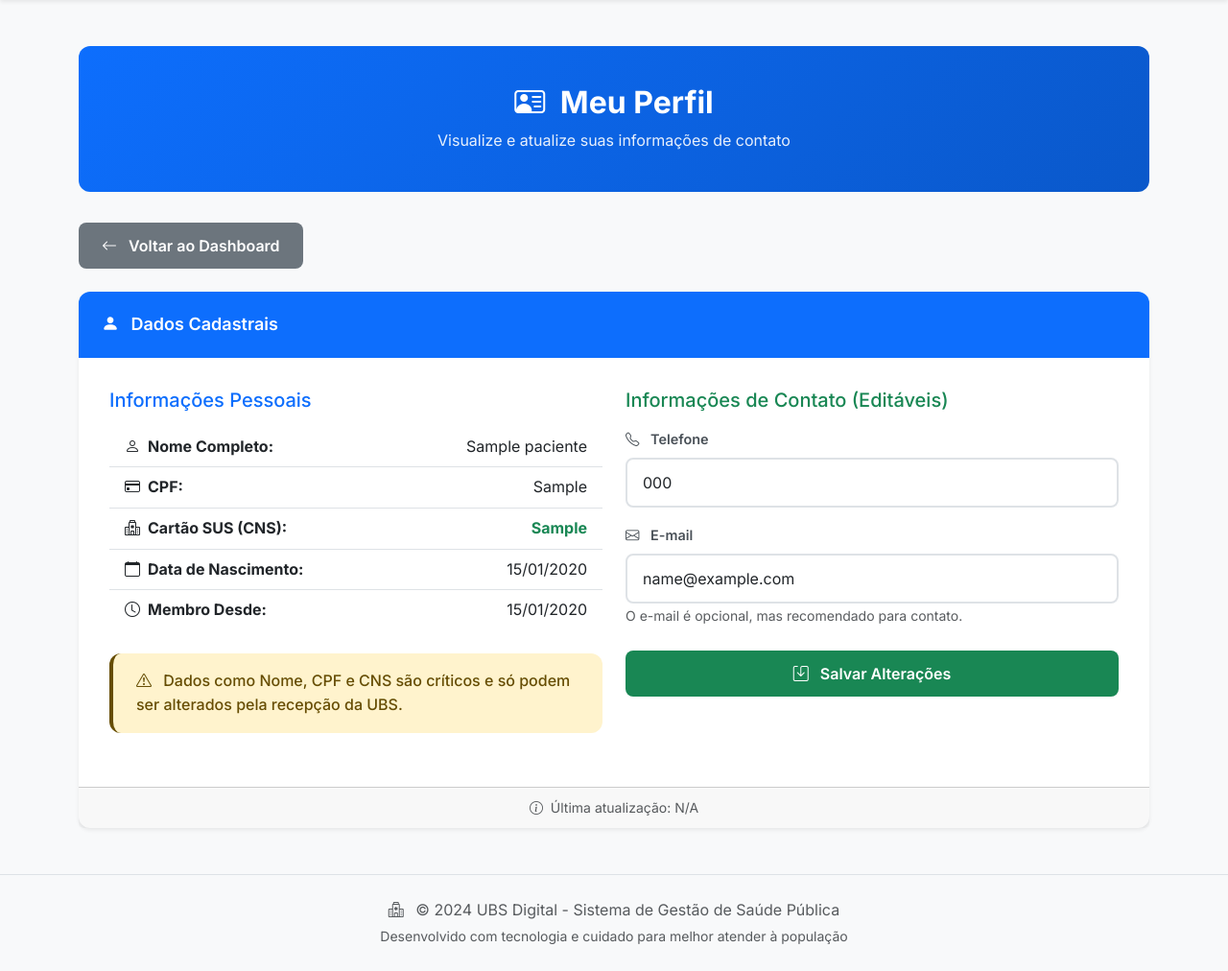
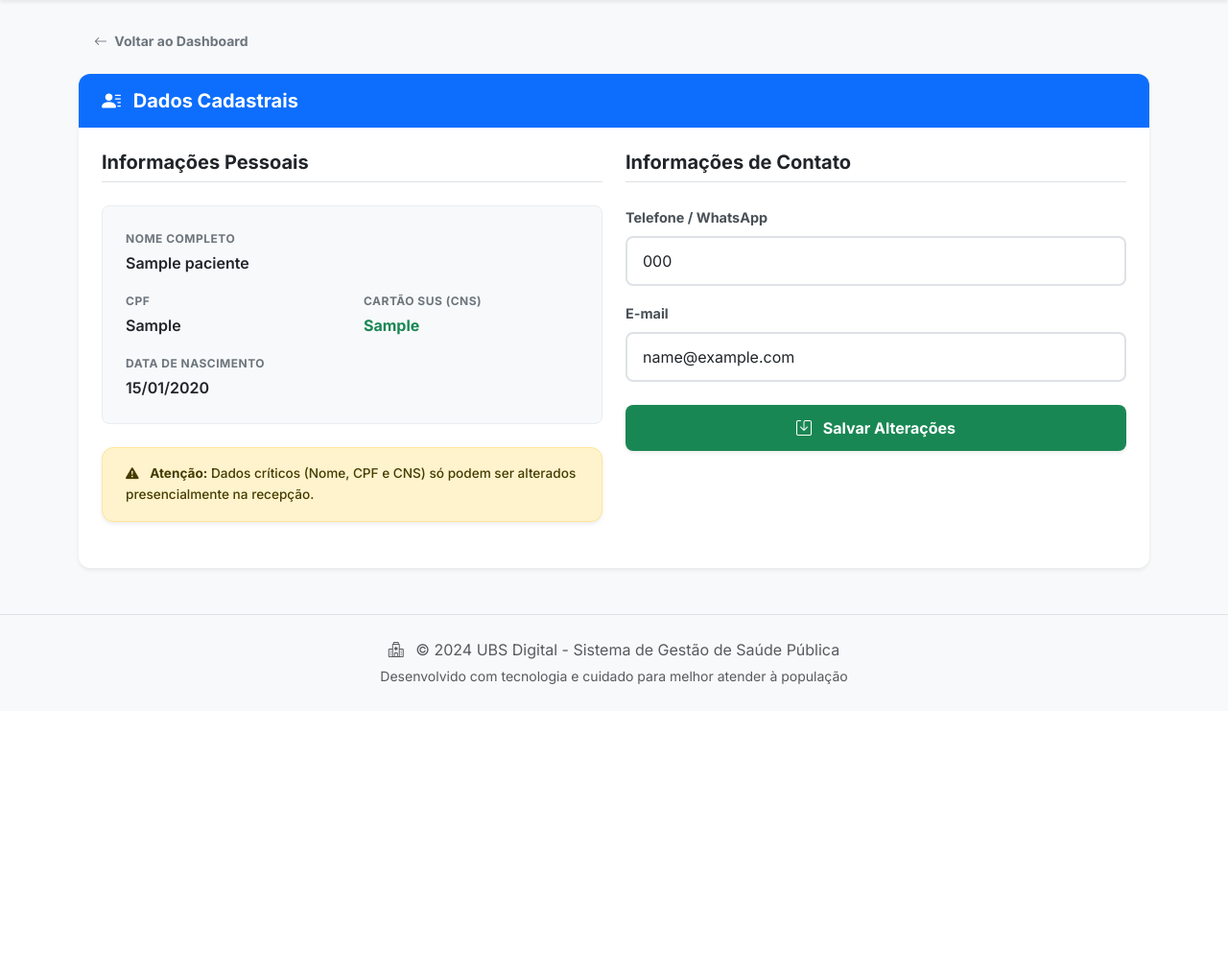
Before and after one commit to Sergio-dbz/UBS_Digital, a Flask app: page /paciente/perfil in a window 1280 px wide. Shown: the part 87-1099 px from the top of the page at 96% size. After the commit the page ends 800 px from the top, so only its background shows below. Run offline with Flask 3, Linux system fonts and the light colour scheme; the visitor is signed in with stand-in values (Sample User, id 1); tables that the repository leaves empty hold one stand-in row (values such as "Sample post").

Commit message:
mudanças nas estilizações, no perfil do paciente e na pagina de login

```diff
--- a/static/css/style.css
+++ b/static/css/style.css
@@ -893,3 +893,69 @@
 body.dark-theme .form-text {
     color: #cbd5e1 !important;
 }
+
+/* ==========================================================================
+   ESTILOS DO PERFIL DO PACIENTE (Ficha Cadastral)
+   ========================================================================== */
+
+.dado-label {
+    font-size: 0.75rem;
+    font-weight: 700;
+    text-transform: uppercase;
+    letter-spacing: 0.5px;
+    color: #6c757d;
+}
+
+.dado-valor {
+    font-size: 1rem;
+    font-weight: 600;
+    color: #212529;
+}
+
+/* Caixa para agrupar as informações no Tema Claro */
+.dado-caixa {
+    background-color: #f8f9fa;
+    border: 1px solid #e9ecef;
+    border-radius: 8px;
+    padding: 1.5rem;
+}
+
+/* Força as cores sólidas e fundo da caixa no Tema Escuro */
+body.dark-theme .dado-caixa {
+    background-color: #2a2e40 !important;
+    border-color: #3b425d !important;
+}
+
+body.dark-theme .dado-valor,
+body.dark-theme .form-label {
+    color: #ffffff !important;
+    opacity: 1 !important;
+}
+
+body.dark-theme .dado-label {
+    color: #94a3b8 !important;
+    opacity: 1 !important;
+}
+
+body.dark-theme .cns-destaque {
+    color: #4ade80 !important;
+}
+
+/* Substituição dos estilos Inline (Alertas e Labels) */
+.alerta-dados {
+    color: #443c00;
+    background-color: #fff3cd;
+    border: 1px solid #ffe69c;
+    font-size: 0.85rem;
+}
+
+.label-contato {
+    font-size: 0.9rem;
+}
+
+/* Garante que o alerta fique legível no tema escuro */
+body.dark-theme .alerta-dados {
+    background-color: #332701 !important;
+    color: #ffda6a !important;
+    border-color: #664d03 !important;
+}
--- a/templates/login.html
+++ b/templates/login.html
@@ -36,7 +36,7 @@
                 <div class="tab-content" id="loginTabContent">
                     <!-- Tab Paciente -->
                     <div class="tab-pane fade show active" id="paciente-content" role="tabpanel">
-                        <form method="POST" action="{{ url_for('login') }}">
+                        <form method="POST" action="{{ url_for('login') }}" autocomplete="off">
                             <input type="hidden" name="tipo" value="paciente">
 
                             <div class="mb-3">
@@ -77,7 +77,7 @@
 
                     <!-- Tab Recepcionista -->
                     <div class="tab-pane fade" id="recepcionista-content" role="tabpanel">
-                        <form method="POST" action="{{ url_for('login') }}">
+                        <form method="POST" action="{{ url_for('login') }}" autocomplete="off">
                             <input type="hidden" name="tipo" value="recepcionista">
 
                             <div class="mb-3">
--- a/templates/perfil_paciente.html
+++ b/templates/perfil_paciente.html
@@ -1,113 +1,152 @@
-{% extends "base.html" %}
+{% extends 'base.html' %}
 
 {% block title %}Meu Perfil - UBS Digital{% endblock %}
 
 {% block content %}
-<div class="container my-5">
-    <!-- Cabeçalho -->
-    <div class="dashboard-header text-center">
-        <div class="container">
-            <h2>
-                <i class="bi bi-person-vcard me-2"></i>
-                Meu Perfil
-            </h2>
-            <p>Visualize e atualize suas informações de contato</p>
-        </div>
-    </div>
+<div class="container mt-4 mb-5">
 
-    <!-- Botão Voltar -->
-    <div class="mb-4">
-        <a href="{{ url_for('dashboard_paciente') }}" class="btn btn-secondary">
-            <i class="bi bi-arrow-left me-2"></i>
-            Voltar ao Dashboard
+    <!-- Botão de Voltar -->
+    <div class="mb-3">
+        <a href="{{ url_for('dashboard_paciente') }}" class="btn btn-outline-secondary btn-sm fw-bold">
+            <i class="bi bi-arrow-left me-1"></i> Voltar ao Dashboard
         </a>
     </div>
 
-    <!-- Card de Perfil -->
-    <div class="card shadow-sm">
-        <div class="card-header bg-primary text-white">
-            <i class="bi bi-person-fill me-2"></i>
-            Dados Cadastrais
+    <div class="card shadow-sm border-0">
+        <div class="card-header bg-primary text-white py-3">
+            <h5 class="mb-0 fw-bold"><i class="bi bi-person-lines-fill me-2"></i> Dados Cadastrais</h5>
         </div>
-        <div class="card-body">
-            <form method="POST" action="{{ url_for('atualizar_perfil_paciente') }}">
-                <div class="row">
-                    <!-- Coluna 1: Dados Pessoais (Não Editáveis) -->
-                    <div class="col-md-6">
-                        <h5 class="text-primary mb-3">Informações Pessoais </h5>
-                        <ul class="list-group list-group-flush mb-4">
-                            <li class="list-group-item">
-                                <strong><i class="bi bi-person me-2"></i>Nome Completo:</strong>
-                                <span class="float-end">{{ paciente.nome }}</span>
-                            </li>
-                            <li class="list-group-item">
-                                <strong><i class="bi bi-credit-card me-2"></i>CPF:</strong>
-                                <span class="float-end">{{ paciente.cpf }}</span>
-                            </li>
-                            <li class="list-group-item">
-                                <strong><i class="bi bi-hospital me-2"></i>Cartão SUS (CNS):</strong>
-                                <span class="float-end text-success fw-bold">{{ paciente.cns }}</span>
-                            </li>
-                            <li class="list-group-item">
-                                <strong><i class="bi bi-calendar me-2"></i>Data de Nascimento:</strong>
-                                <span class="float-end">
-                                    {% if paciente.data_nascimento %}
-                                        {{ paciente.data_nascimento.strftime('%d/%m/%Y') }}
-                                    {% else %}
-                                        Não informado
-                                    {% endif %}
-                                </span>
-                            </li>
-                            <li class="list-group-item">
-                                <strong><i class="bi bi-clock me-2"></i>Membro Desde:</strong>
-                                <span class="float-end">{{ paciente.created_at.strftime('%d/%m/%Y') }}</span>
-                            </li>
-                        </ul>
-                        <div class="alert alert-warning">
-                            <i class="bi bi-exclamation-triangle me-2"></i>
-                            Dados como Nome, CPF e CNS são críticos e só podem ser alterados pela recepção da UBS.
+
+        <div class="card-body p-4">
+            <div class="row g-4">
+
+                <!-- Coluna Esquerda: Informações Pessoais (Fixas) -->
+                <div class="col-md-6">
+                    <h5 class="mb-4 fw-bold border-bottom pb-2">Informações Pessoais</h5>
+
+                    <div class="dado-caixa">
+                        <div class="d-flex flex-column gap-3">
+                            <div>
+                                <span class="d-block dado-label mb-1">Nome Completo</span>
+                                <span class="d-block dado-valor">{{ paciente.nome }}</span>
+                            </div>
+
+                            <div class="row">
+                                <div class="col-sm-6">
+                                    <span class="d-block dado-label mb-1">CPF</span>
+                                    <span class="d-block dado-valor">{{ paciente.cpf }}</span>
+                                </div>
+                                <div class="col-sm-6 mt-3 mt-sm-0">
+                                    <span class="d-block dado-label mb-1">Cartão SUS (CNS)</span>
+                                    <span class="d-block dado-valor text-success cns-destaque fw-bold">{{ paciente.cns }}</span>
+                                </div>
+                            </div>
+
+                            <div>
+                                <span class="d-block dado-label mb-1">Data de Nascimento</span>
+                                <span class="d-block dado-valor">{{ paciente.data_nascimento.strftime('%d/%m/%Y') if paciente.data_nascimento else 'N/A' }}</span>
+                            </div>
                         </div>
                     </div>
 
-                    <!-- Coluna 2: Informações de Contato (Editáveis) -->
-                    <div class="col-md-6">
-                        <h5 class="text-success mb-3">Informações de Contato (Editáveis)</h5>
+                    <!-- Aviso (Sem estilo inline) -->
+                    <div class="alert alerta-dados mt-4 shadow-sm" role="alert">
+                        <i class="bi bi-exclamation-triangle-fill me-2"></i>
+                        <strong>Atenção:</strong> Dados críticos (Nome, CPF e CNS) só podem ser alterados presencialmente na recepção.
+                    </div>
+                </div>
 
+                <!-- Coluna Direita: Informações de Contato (Editáveis) -->
+                <div class="col-md-6 border-start-md">
+                    <h5 class="mb-4 fw-bold border-bottom pb-2">Informações de Contato</h5>
+
+                    <form id="formPerfil" action="{{ url_for('atualizar_perfil_paciente') }}" method="POST">
+
+                        <!-- Campo Telefone (Sem estilo inline) -->
                         <div class="mb-3">
-                            <label for="telefone" class="form-label">
-                                <i class="bi bi-telephone me-2"></i>
-                                Telefone
-                            </label>
-                            <input type="text" class="form-control" id="telefone" name="telefone"
+                            <label for="telefone" class="form-label fw-bold label-contato">Telefone / WhatsApp</label>
+                            <input type="tel" class="form-control" id="telefone" name="telefone"
                                    value="{{ paciente.telefone if paciente.telefone else '' }}"
-                                   placeholder="(XX) XXXXX-XXXX">
+                                   placeholder="Digite os 11 números"
+                                   maxlength="15"
+                                   oninput="mascaraTelefone(this)"
+                                   required>
                         </div>
 
+                        <!-- Campo E-mail (Sem estilo inline) -->
                         <div class="mb-4">
-                            <label for="email" class="form-label">
-                                <i class="bi bi-envelope me-2"></i>
-                                E-mail
-                            </label>
+                            <label for="email" class="form-label fw-bold label-contato">E-mail</label>
                             <input type="email" class="form-control" id="email" name="email"
                                    value="{{ paciente.email if paciente.email else '' }}"
                                    placeholder="seu.email@exemplo.com">
-                            <small class="form-text text-muted">O e-mail é opcional, mas recomendado para contato.</small>
                         </div>
 
-                        <button type="submit" class="btn btn-success w-100">
-                            <i class="bi bi-save me-2"></i>
-                            Salvar Alterações
+                        <!-- Botão que aciona a validação e o Modal -->
+                        <button type="button" class="btn btn-success w-100 fw-bold shadow-sm" onclick="validarEConfirmar()">
+                            <i class="bi bi-save me-2"></i> Salvar Alterações
                         </button>
-                    </div>
+
+                    </form>
                 </div>
-            </form>
+
+            </div>
         </div>
-        <div class="card-footer text-muted text-center">
-            <small>
-                <i class="bi bi-info-circle me-1"></i>
-                Última atualização: {{ paciente.updated_at.strftime('%d/%m/%Y %H:%M') if paciente.updated_at else 'N/A' }}
-            </small>
+    </div>
+</div>
+
+<!-- Modal de Confirmação Padronizado -->
+<div class="modal fade" id="confirmSaveModal" tabindex="-1" aria-labelledby="confirmSaveModalLabel" aria-hidden="true">
+    <div class="modal-dialog modal-dialog-centered">
+        <div class="modal-content border-0 shadow">
+            <div class="modal-header border-bottom-0 pb-0">
+                <h5 class="modal-title fw-bold text-primary" id="confirmSaveModalLabel">
+                    <i class="bi bi-question-circle-fill me-2"></i>Confirmar Atualização
+                </h5>
+                <button type="button" class="btn-close" data-bs-dismiss="modal" aria-label="Fechar"></button>
+            </div>
+            <div class="modal-body py-4">
+                <p class="mb-0 fs-6">Tem certeza que deseja salvar os novos dados de contato?</p>
+            </div>
+            <div class="modal-footer border-top-0 pt-0">
+                <button type="button" class="btn btn-outline-secondary fw-bold" data-bs-dismiss="modal">Cancelar</button>
+                <button type="button" class="btn btn-success fw-bold px-4" onclick="document.getElementById('formPerfil').submit();">
+                    <i class="bi bi-check-lg me-2"></i>Confirmar
+                </button>
+            </div>
         </div>
     </div>
 </div>
 {% endblock %}
+
+{% block extra_js %}
+<script>
+    function mascaraTelefone(input) {
+        let valor = input.value.replace(/\D/g, '');
+        if (valor.length > 11) valor = valor.slice(0, 11);
+        if (valor.length === 11) {
+            input.value = '(' + valor.substring(0, 2) + ') ' + valor.substring(2, 7) + '-' + valor.substring(7, 11);
+        } else {
+            input.value = valor;
+        }
+    }
+
+    document.addEventListener('DOMContentLoaded', function() {
+        const campoTelefone = document.getElementById('telefone');
+        if(campoTelefone && campoTelefone.value) {
+            let numeros = campoTelefone.value.replace(/\D/g, '');
+            campoTelefone.value = numeros;
+            mascaraTelefone(campoTelefone);
+        }
+    });
+
+    function validarEConfirmar() {
+        const form = document.getElementById('formPerfil');
+        if (form.checkValidity()) {
+            const modalConfirmacao = new bootstrap.Modal(document.getElementById('confirmSaveModal'));
+            modalConfirmacao.show();
+        } else {
+            form.reportValidity();
+        }
+    }
+</script>
+{% endblock %}
```
